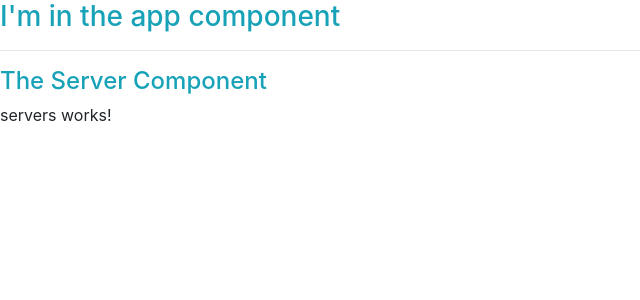
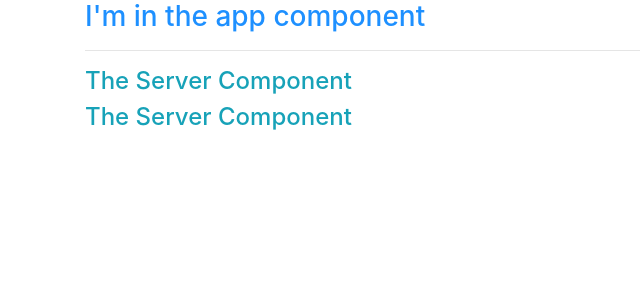
Before and after one commit to dhruvaprajapati/angular4starter, an Angular app: page / in a window 1280 px wide. Shown: the top 300 px of the page, without its empty margins (0-640 px from the left). Built offline with nearby package versions, Linux system fonts and the light colour scheme.

Commit message:
Adding custom style to app.component

```diff
--- a/src/app/app.component.css
+++ b/src/app/app.component.css
@@ -0,0 +1,3 @@
+h3 {
+  color: darkblue;
+}
--- a/src/app/app.component.html
+++ b/src/app/app.component.html
@@ -1,4 +1,7 @@
-<h3 class="text-info">I'm in the app component</h3>
-<hr>
-<app-server></app-server>
-<app-servers></app-servers>
+<div class="container">
+  <div class="col-xs-12">
+    <h3>I'm in the app component</h3>
+    <hr>
+    <app-servers></app-servers>
+  </div>
+</div>
--- a/src/app/app.component.ts
+++ b/src/app/app.component.ts
@@ -3,8 +3,12 @@ import { Component } from '@angular/core';
 @Component({
   selector: 'app-root',
   templateUrl: './app.component.html',
-  styleUrls: ['./app.component.css']
+  // styleUrls: ['./app.component.css']
+  styles: [`
+  h3{
+    color: dodgerblue;
+  }
+  `]
 })
 export class AppComponent {
-  title = 'app works!';
 }
--- a/src/app/servers/servers.component.html
+++ b/src/app/servers/servers.component.html
@@ -1,3 +1,5 @@
 <p>
   servers works!
 </p>
+<app-server></app-server>
+<app-server></app-server>
--- a/src/app/servers/servers.component.ts
+++ b/src/app/servers/servers.component.ts
@@ -2,7 +2,10 @@ import { Component, OnInit } from '@angular/core';
 
 @Component({
   selector: 'app-servers',
-  templateUrl: './servers.component.html',
+  // templateUrl: './servers.component.html',
+  template: `
+    <app-server></app-server>
+    <app-server></app-server>`,
   styleUrls: ['./servers.component.css']
 })
 export class ServersComponent implements OnInit {
```
